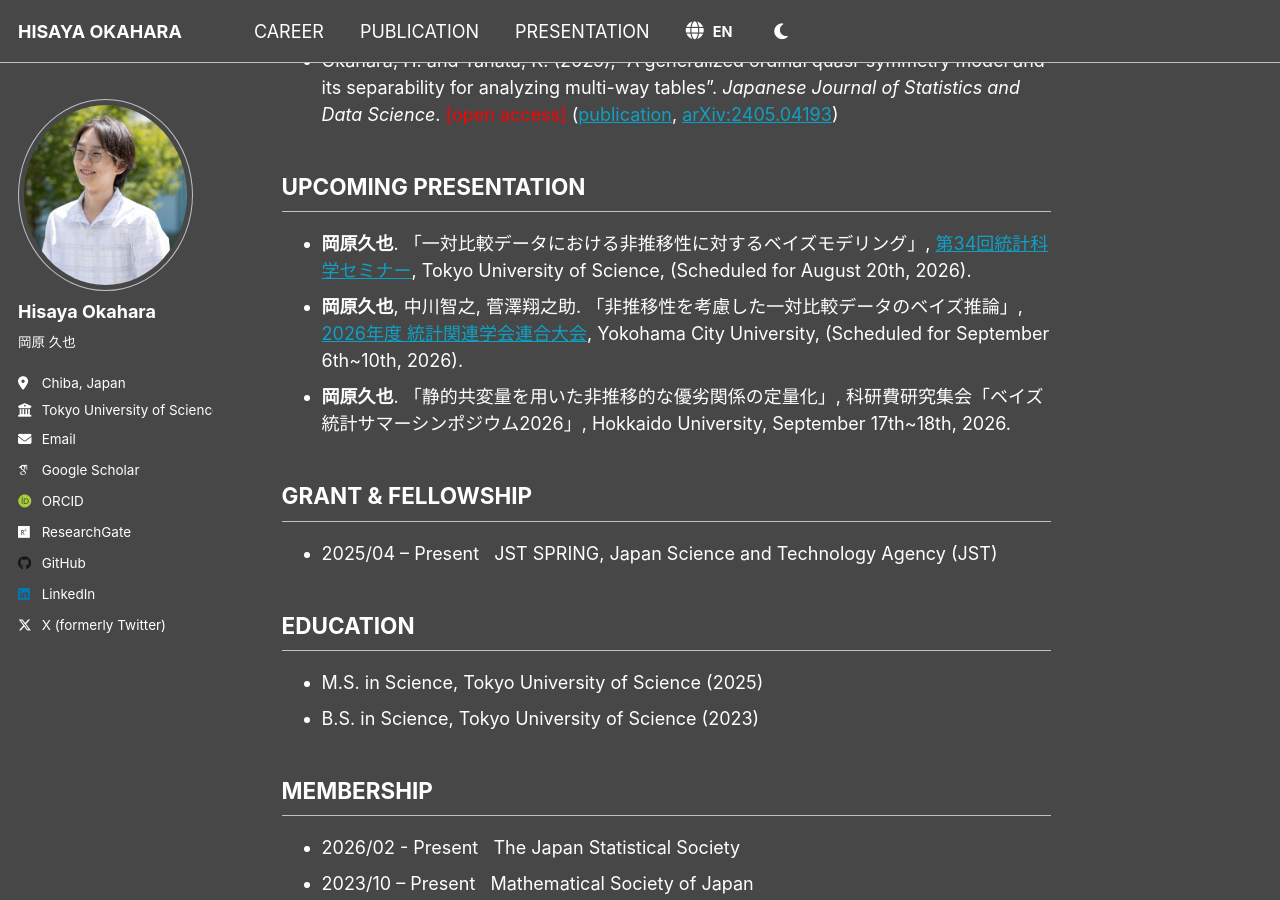
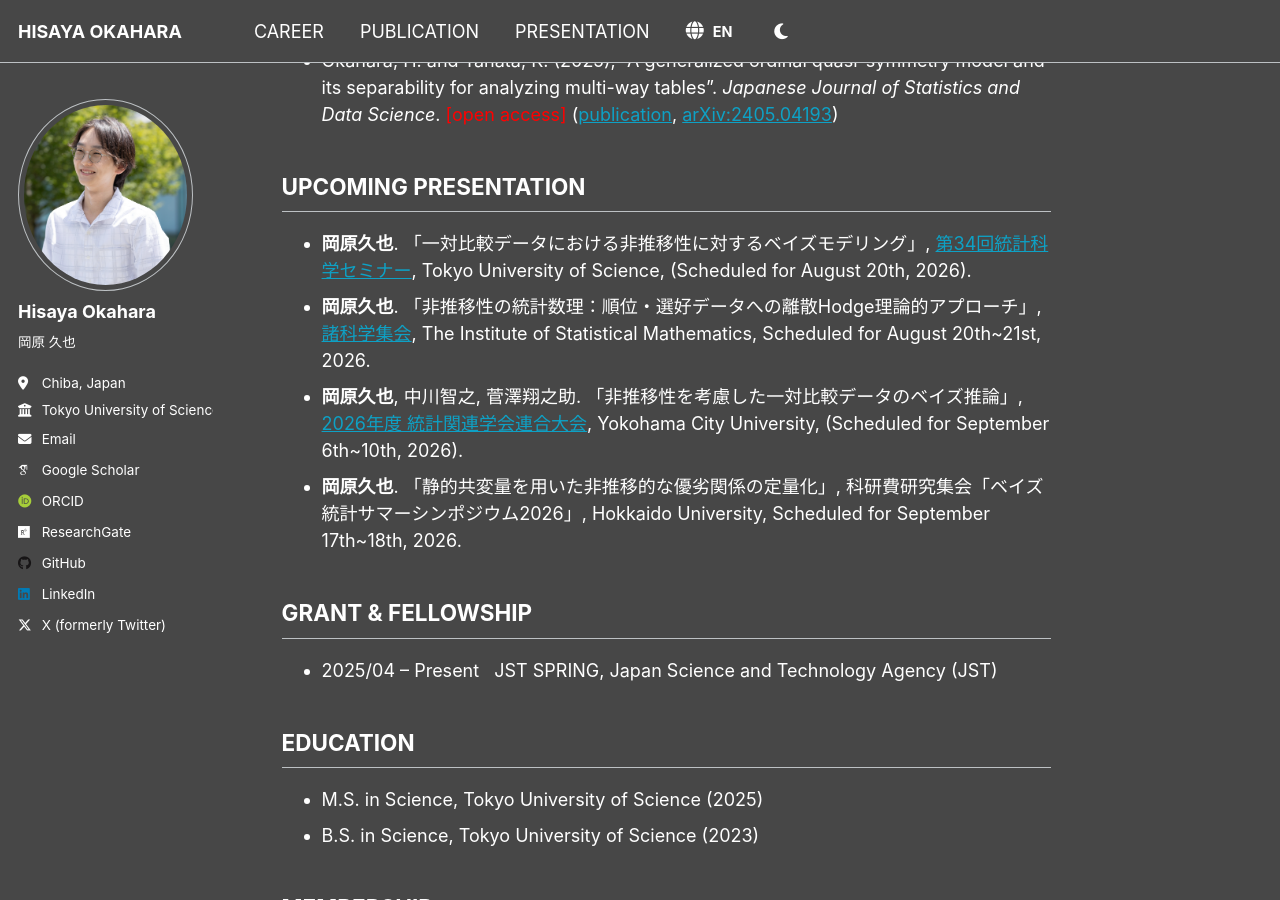
Before and after one commit to h-okahara/h-okahara.github.io, a Jekyll site: the page built from _pages/about.md, in a window 1280 px wide and 900 px high, scrolled down 811 px. Built offline with Jekyll 4.4.1, drawn with Linux system fonts in a browser that asks for light colours; some web fonts are replaced; grey boxes are pictures that could not be loaded.

Commit message:
Update about.md

```diff
--- a/_pages/about.md
+++ b/_pages/about.md
@@ -29,10 +29,18 @@ redirect_from:
 
 
 ## <span data-i18n="home.header_presentation">UPCOMING PRESENTATION</span>
-- **岡原久也**. 「一対比較データにおける非推移性に対するベイズモデリング」, [第34回統計科学セミナー](https://dept.tus.ac.jp/stat/2026/07/717/), <span data-i18n="presentation.loc_tus">Tokyo University of Science, </span> (<span data-i18n="presentation.date_tusseminar">Scheduled for August 20th, 2026</span>).
-- **岡原久也**, 中川智之, 菅澤翔之助. 「非推移性を考慮した一対比較データのベイズ推論」, [2026年度 統計関連学会連合大会](https://pub.confit.atlas.jp/ja/event/jfssa2026), <span data-i18n="presentation.loc_yokoichi">Yokohama City University,</span> (<span data-i18n="presentation.date_rengo2026">Scheduled for September 6th~10th, 2026</span>).
-- **岡原久也**. 「静的共変量を用いた非推移的な優劣関係の定量化」, 科研費研究集会「ベイズ統計サマーシンポジウム2026」, <span data-i18n="presentation.loc_hokkaido_u">Hokkaido University</span>, <span data-i18n="presentation.date_bayesseminar">September 17th~18th, 2026</span>.
-
+- **岡原久也**. 「一対比較データにおける非推移性に対するベイズモデリング」, [第34回統計科学セミナー](https://dept.tus.ac.jp/stat/2026/07/717/),
+  <span data-i18n="presentation.loc_tus">Tokyo University of Science, </span> (<span data-i18n="presentation.status.scheduled">Scheduled for </span>
+  <span data-i18n="presentation.month.08">August</span> <span data-i18n="presentation.date.20">20th</span>, <span data-i18n="presentation.year.2026">2026</span>).
+- **岡原久也**. 「非推移性の統計数理：順位・選好データへの離散Hodge理論的アプローチ」, [諸科学集会](https://sites.google.com/view/shokagaku/%E3%83%9B%E3%83%BC%E3%83%A0/26%E5%B9%B4%E5%BA%A6%E5%A4%8F),
+  <span data-i18n="presentation.loc_ism"> The Institute of Statistical Mathematics</span>, <span data-i18n="presentation.status.scheduled">Scheduled for </span>
+  <span data-i18n="presentation.month.08">August</span> <span data-i18n="presentation.date.20">20th</span>~<span data-i18n="presentation.date.21">21st</span>, <span data-i18n="presentation.year.2026">2026</span>.
+- **岡原久也**, 中川智之, 菅澤翔之助. 「非推移性を考慮した一対比較データのベイズ推論」, [2026年度 統計関連学会連合大会](https://pub.confit.atlas.jp/ja/event/jfssa2026),
+  <span data-i18n="presentation.loc_yokoichi">Yokohama City University,</span> (<span data-i18n="presentation.status.scheduled">Scheduled for </span>
+  <span data-i18n="presentation.month.09">September</span> <span data-i18n="presentation.date.06">6th</span>~<span data-i18n="presentation.date.10">10th</span>, <span data-i18n="presentation.year.2026">2026</span>).
+- **岡原久也**. 「静的共変量を用いた非推移的な優劣関係の定量化」, 科研費研究集会「ベイズ統計サマーシンポジウム2026」,
+  <span data-i18n="presentation.loc_hokkaido_u">Hokkaido University</span>, <span data-i18n="presentation.status.scheduled">Scheduled for </span>
+  <span data-i18n="presentation.month.09">September</span> <span data-i18n="presentation.date.17">17th</span>~<span data-i18n="presentation.date.18">18th</span>, <span data-i18n="presentation.year.2026">2026</span>.
 
 ## <span data-i18n="home.header_grant">GRANT & FELLOWSHIP</span>
 - 2025/04 – <span data-i18n="home.present">Present</span> &nbsp; <span data-i18n="home.grant_jst">JST SPRING, Japan Science and Technology Agency (JST)</span>
```
